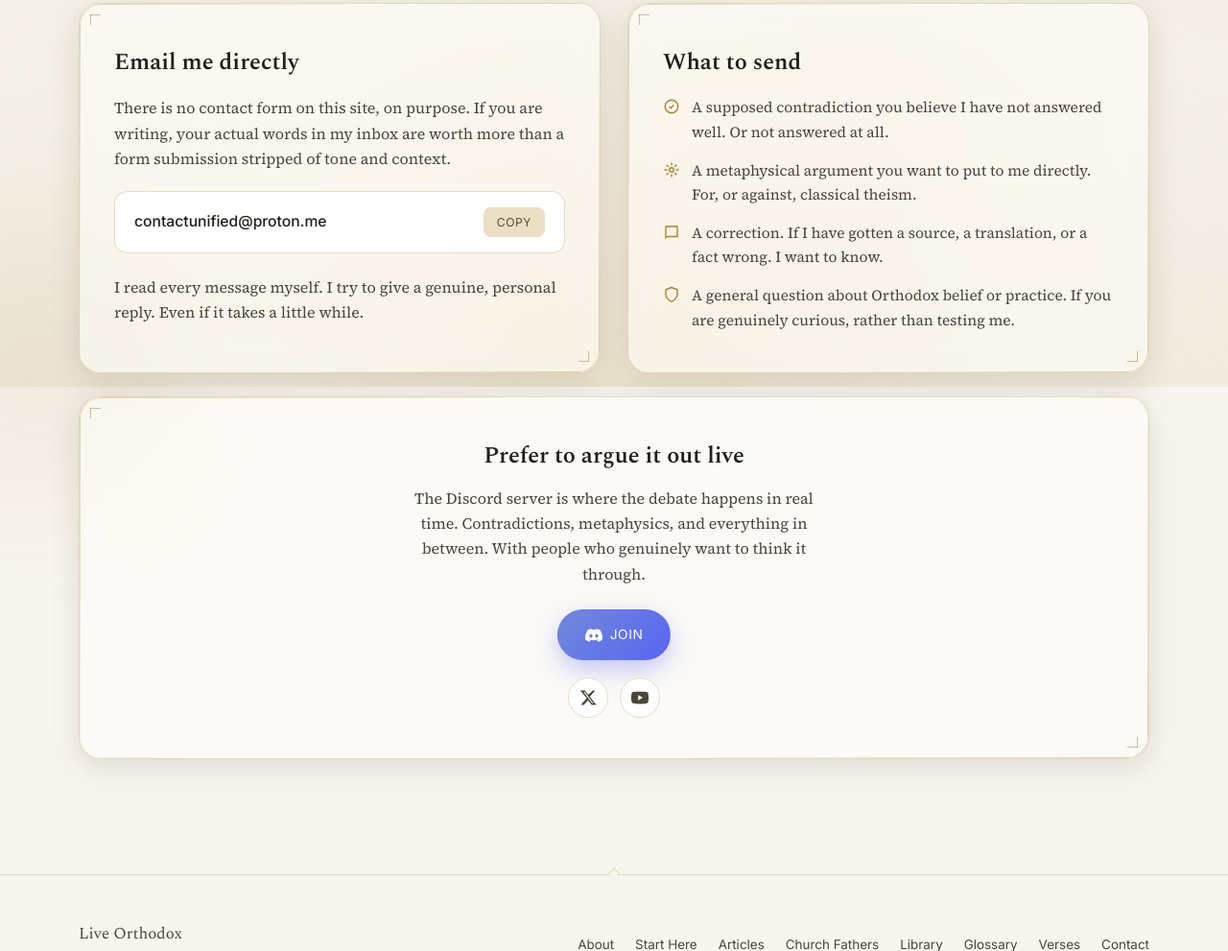
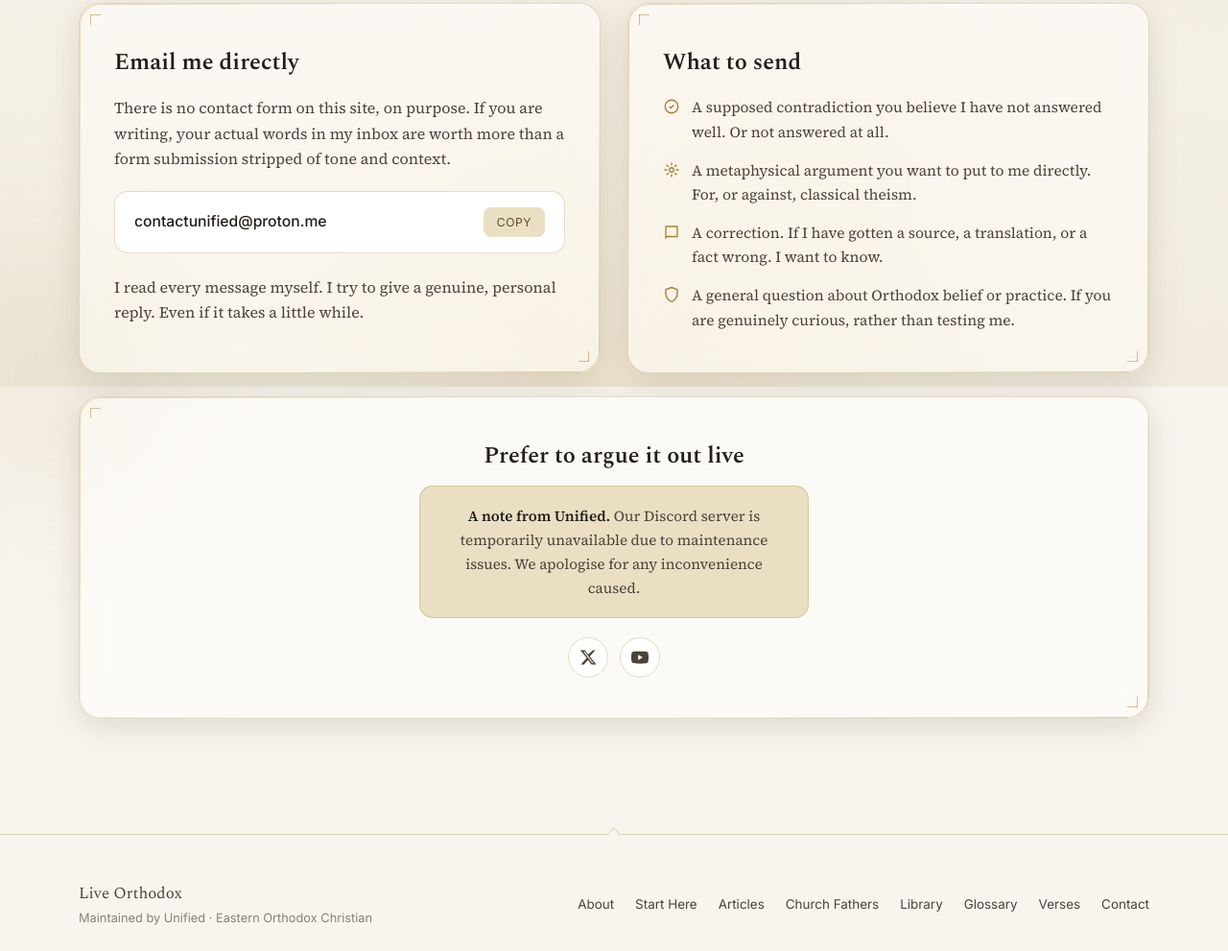
Before and after one commit to halosent/halosent.github.io, a plain HTML site: page contact.html in a window 1280 px wide. Shown: the part 397-1388 px from the top of the page at 96% size. Drawn offline with nearby package versions, Linux system fonts and the light colour scheme.

Commit message:
Add files via upload

```diff
--- a/contact.html
+++ b/contact.html
@@ -163,11 +163,9 @@
 
     <div class="discord-cta glass reveal">
       <h2>Prefer to argue it out live</h2>
-      <p>The Discord server is where the debate happens in real time. Contradictions, metaphysics, and everything in between. With people who genuinely want to think it through.</p>
-      <a href="https://discord.gg/FzgpfkRYjd" class="btn btn-discord" target="_blank" rel="noopener">
-        <svg width="18" height="18" viewBox="0 0 24 24" fill="currentColor"><path d="M20.317 4.3698a19.7913 19.7913 0 00-4.8851-1.5152.0741.0741 0 00-.0785.0371c-.211.3753-.4447.8648-.6083 1.2495-1.8447-.2762-3.68-.2762-5.4868 0-.1636-.3933-.4058-.8742-.6177-1.2495a.077.077 0 00-.0785-.037 19.7363 19.7363 0 00-4.8852 1.515.0699.0699 0 00-.0321.0277C.5334 9.0458-.319 13.5799.0992 18.0578a.0824.0824 0 00.0312.0561c2.0528 1.5076 4.0413 2.4228 5.9929 3.0294a.0777.0777 0 00.0842-.0276c.4616-.6304.8731-1.2952 1.226-1.9942a.076.076 0 00-.0416-.1057c-.6528-.2476-1.2743-.5495-1.8722-.8923a.077.077 0 01-.0076-.1277c.1258-.0943.2517-.1923.3718-.2914a.0743.0743 0 01.0776-.0105c3.9278 1.7933 8.18 1.7933 12.0614 0a.0739.0739 0 01.0785.0095c.1202.099.246.1981.3728.2924a.077.077 0 01-.0066.1276 12.2986 12.2986 0 01-1.873.8914.0766.0766 0 00-.0407.1067c.3604.698.7719 1.3628 1.225 1.9932a.076.076 0 00.0842.0286c1.961-.6067 3.9495-1.5219 6.0023-3.0294a.077.077 0 00.0313-.0552c.5004-5.177-.8382-9.6739-3.5485-13.6604a.061.061 0 00-.0312-.0286zM8.02 15.3312c-1.1825 0-2.1569-1.0857-2.1569-2.419 0-1.3332.9555-2.4189 2.157-2.4189 1.2108 0 2.1757 1.0952 2.1568 2.419 0 1.3332-.9555 2.4189-2.1569 2.4189zm7.9748 0c-1.1825 0-2.1569-1.0857-2.1569-2.419 0-1.3332.9554-2.4189 2.1569-2.4189 1.2108 0 2.1757 1.0952 2.1568 2.419 0 1.3332-.946 2.4189-2.1568 2.4189Z"/></svg>
-        Join
-      </a>
+      <div class="discord-notice">
+        <p><strong>A note from Unified.</strong> Our Discord server is temporarily unavailable due to maintenance issues. We apologise for any inconvenience caused.</p>
+      </div>
       <div class="social-row">
         <a href="https://x.com/liveorthodox" target="_blank" rel="noopener" aria-label="Live Orthodox on X" class="social-icon">
           <svg width="18" height="18" viewBox="0 0 24 24" fill="currentColor"><path d="M18.9 2H22l-7.6 8.7L23.3 22H16.9l-5-6.5-5.7 6.5H2l8.1-9.3L1 2h6.6l4.5 6 6.8-6zM17.7 20h1.7L7.4 3.9H5.6L17.7 20z"/></svg>
--- a/style.css
+++ b/style.css
@@ -350,6 +350,20 @@ section{ position: relative; }
   margin-bottom: 10px;
 }
 .discord-cta p{ color: var(--ink-soft); max-width: 52ch; margin: 0 auto 24px; }
+.discord-notice{
+  max-width: 48ch;
+  margin: 0 auto 20px;
+  padding: 18px 22px;
+  border-radius: 14px;
+  background: var(--gold-pale);
+  border: 1px solid var(--glass-border);
+}
+.discord-notice p{
+  margin: 0;
+  color: var(--ink-soft);
+  font-size: 0.95rem;
+}
+.discord-notice strong{ color: var(--ink); }
 .social-row{
   display:flex;
   justify-content:center;
```
